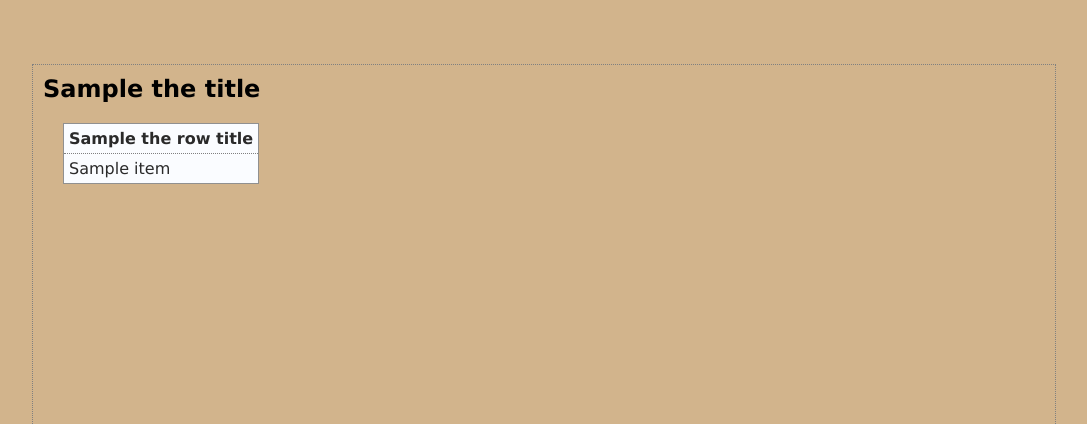
After one commit to JOAO-PAULO-BARBOZA/LEARNING, a Flask app: template PYTHON/webapp/templates/viewlog.html in a window 1280 px wide. The commit adds this page. Shown: the top 424 px of the page, without its empty margins (96-1183 px from the left). Run offline with Flask 2, Linux system fonts and the light colour scheme; the template is opened without the code that fills it: most values are stand-ins (such as "Sample title", 1, 10 or a date in 2020).

Commit message:
criação do arquivo vsearch.py e template viewlog.html

```diff
--- a/PYTHON/webapp/templates/base.html
+++ b/PYTHON/webapp/templates/base.html
@@ -1,6 +1,7 @@
 <doctype! html>
 <html>
 	<head>
+		<link rel="icon" href="data:,">
 		<title>{{ the_title }}</title>
 		<link rel="stylesheet" href="static/hf.css" />
 	</head>
--- /dev/null
+++ b/PYTHON/webapp/templates/viewlog.html
@@ -0,0 +1,20 @@
+{% extends 'base.html' %}
+
+{% block body %}
+
+<h2>{{ the_title }} </h2>
+<table>
+        <tr>
+        	{% for row_title in the_row_titles %}
+        	<th>{{ row_title }}</th>
+        	{% endfor %}
+        </tr>
+	{% for log_row in the_data %}
+	<tr>
+		{% for item in log_row %}
+		<td>{{ item }}</td>
+		{% endfor %}
+	</tr>
+	{% endfor %}
+</table>
+{% endblock %}
--- a/PYTHON/webapp/vsearch4web.py
+++ b/PYTHON/webapp/vsearch4web.py
@@ -26,10 +26,16 @@ def entry_page() -> 'html':
     return render_template('entry.html', the_title='Welcome to search for letters on the web!')
 
 @app.route('/viewlog')
-def view_the_log() -> str:
+def view_the_log() -> 'html':
+    contents = []
     with open('vsearch.log') as log:
-        contents = log.read()
-    return escape(contents)
+        for line in log:
+            contents.append([])
+            for item in line.split('|'):
+                contents[-1].append(escape(item))
+    titles = ('FORM DATA', 'REMOTE_ADDR', 'USER_AGENT', 'RESULTS')
+    return render_template('viewlog.html', the_title = 'View Log', the_row_titles = titles, the_data = contents,)
+
 
 if __name__ == '__main__':
     app.run(debug=True)
```
Also changed, not shown: PYTHON/webapp/vsearch.py (added, +8 -0 lines), 2 other files.
